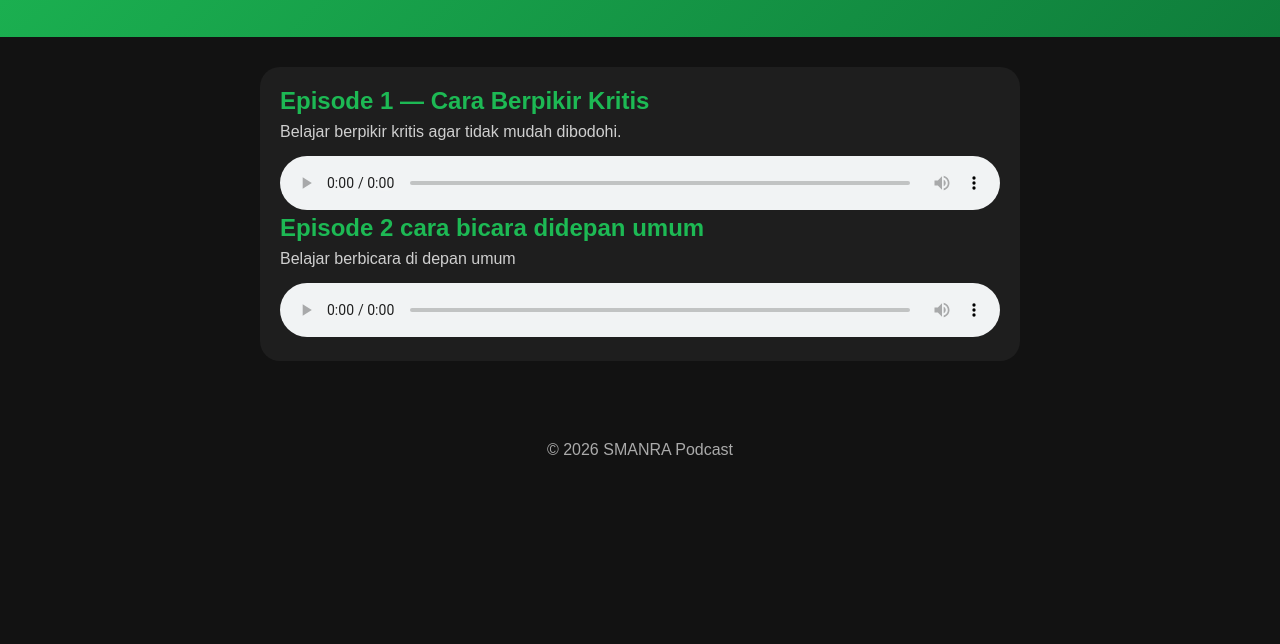
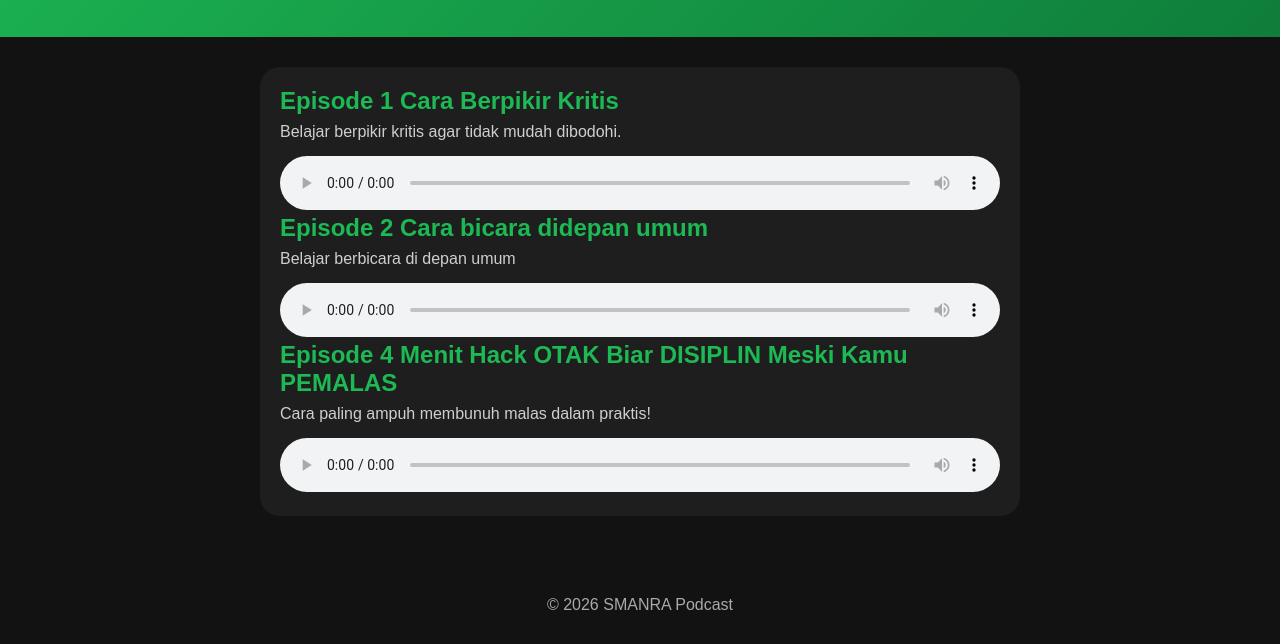
Before and after one commit to Alfan-Lone/smanrapdcast, a plain HTML site: page index.html in a window 1280 px wide. Shown: the part 260-904 px from the top of the page. Before the commit the page ends 800 px from the top, so only its background shows below. Drawn offline with Linux system fonts and the light colour scheme.

Commit message:
Update index.html

```diff
--- a/index.html
+++ b/index.html
@@ -98,7 +98,7 @@ color:#aaa;
 
 <div class="episode">
 
-<h2>Episode 1 — Cara Berpikir Kritis</h2>
+<h2>Episode 1 Cara Berpikir Kritis</h2>
 
 <p>Belajar berpikir kritis agar tidak mudah dibodohi.</p>
 
@@ -107,12 +107,21 @@ color:#aaa;
 Browser kamu tidak mendukung audio.
 </audio>
 
-<h2>Episode 2 cara bicara didepan umum</h2>
+<h2>Episode 2 Cara bicara didepan umum</h2>
 
 <p>Belajar berbicara di depan umum</p>
 
 <audio controls>
 <source src="episode2.mp3" type="audio/mpeg">
+Browser kamu tidak mendukung audio.
+</audio>
+
+<h2>Episode  4 Menit Hack OTAK Biar DISIPLIN Meski Kamu PEMALAS</h2>
+
+<p>Cara paling ampuh membunuh malas dalam praktis!</p>
+
+<audio controls>
+<source src="episode3.mp3" type="audio/mpeg">
 Browser kamu tidak mendukung audio.
 </audio>
 
```
